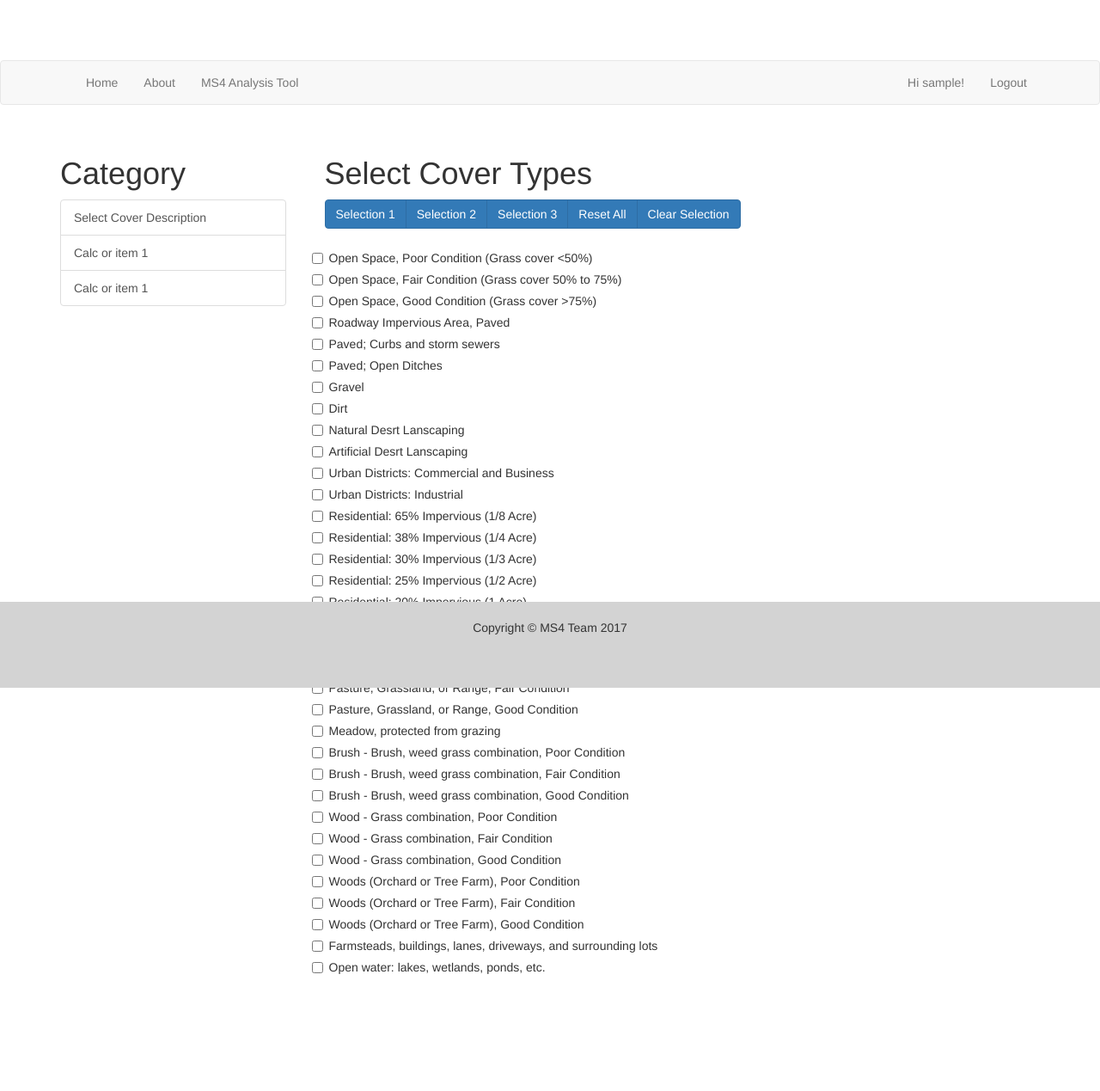
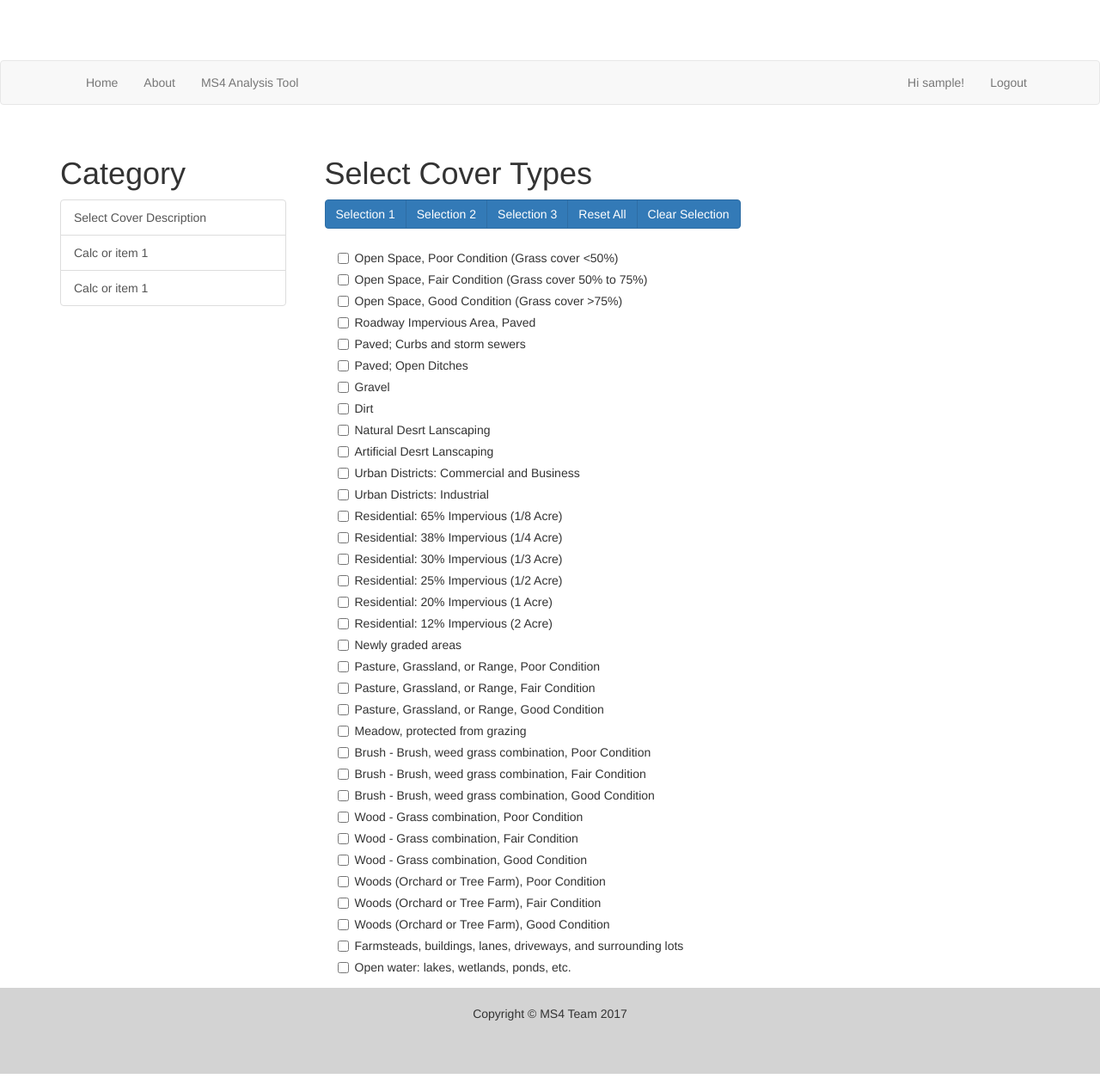
Before and after one commit to lasanthagithub/Python_Flask_Development, a Flask app: page /cover_description in a window 1280 px wide. Shown: the whole page at 86% size. Before the commit the page ends 1133 px from the top, so only its background shows below. Run offline with Flask 2, Linux system fonts and the light colour scheme; the visitor is signed in with stand-in values (Sample User, id 1); parts of the project's set-up code (start-up, migrations or seed data) failed here and were passed over; some libraries are stand-ins or nearby versions.

Commit message:
layout static footer

```diff
--- a/VS_Flask_dev/FlaskWebProject/FlaskWebProjectAWS/Flask2/static/content/site.css
+++ b/VS_Flask_dev/FlaskWebProject/FlaskWebProjectAWS/Flask2/static/content/site.css
@@ -11,7 +11,7 @@ body {
 
 footer {
     background-color: lightgrey;
-    position: absolute;
+    position: static;
     left: 0;
     bottom: 0;
     height: 100px;
--- a/VS_Flask_dev/FlaskWebProject/FlaskWebProjectAWS/Flask2/templates/cover_description.html
+++ b/VS_Flask_dev/FlaskWebProject/FlaskWebProjectAWS/Flask2/templates/cover_description.html
@@ -2,7 +2,7 @@
 
 {% block cover_types %}
 <h1>Select Cover Types</h1>
-<div class="row-fluid" style="height:70%;">
+<div>
 
     <div>
         <form method="POST">
@@ -17,7 +17,7 @@
 
         </form>
     </div>
-    <div class="row">
+    <div class="col-md-9">
         <form method="POST">
 
             {% for key, value in covers.items() %}
@@ -25,7 +25,6 @@
                     <label><input type="checkbox" name="cover_des_check" id="Checkbox1" value="{{key}}">{{value[0]}}</label>
                 </div>
             {% endfor %}
-
 
 
 
```
